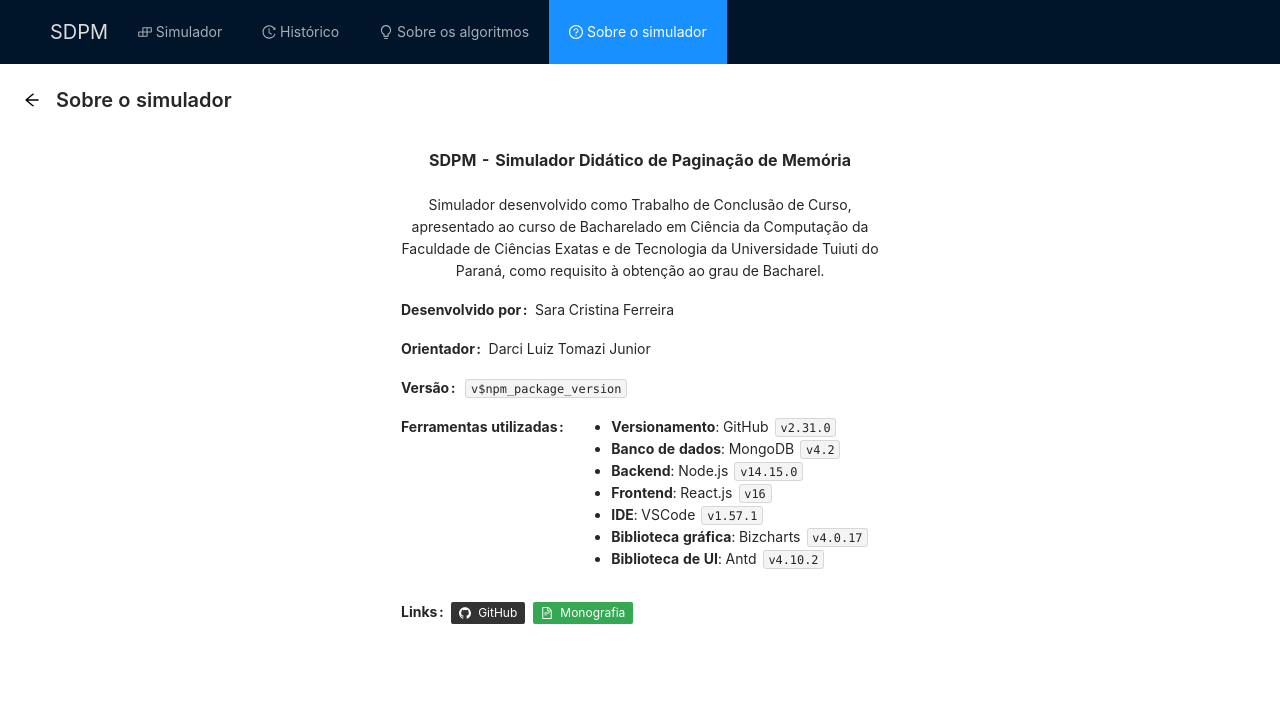
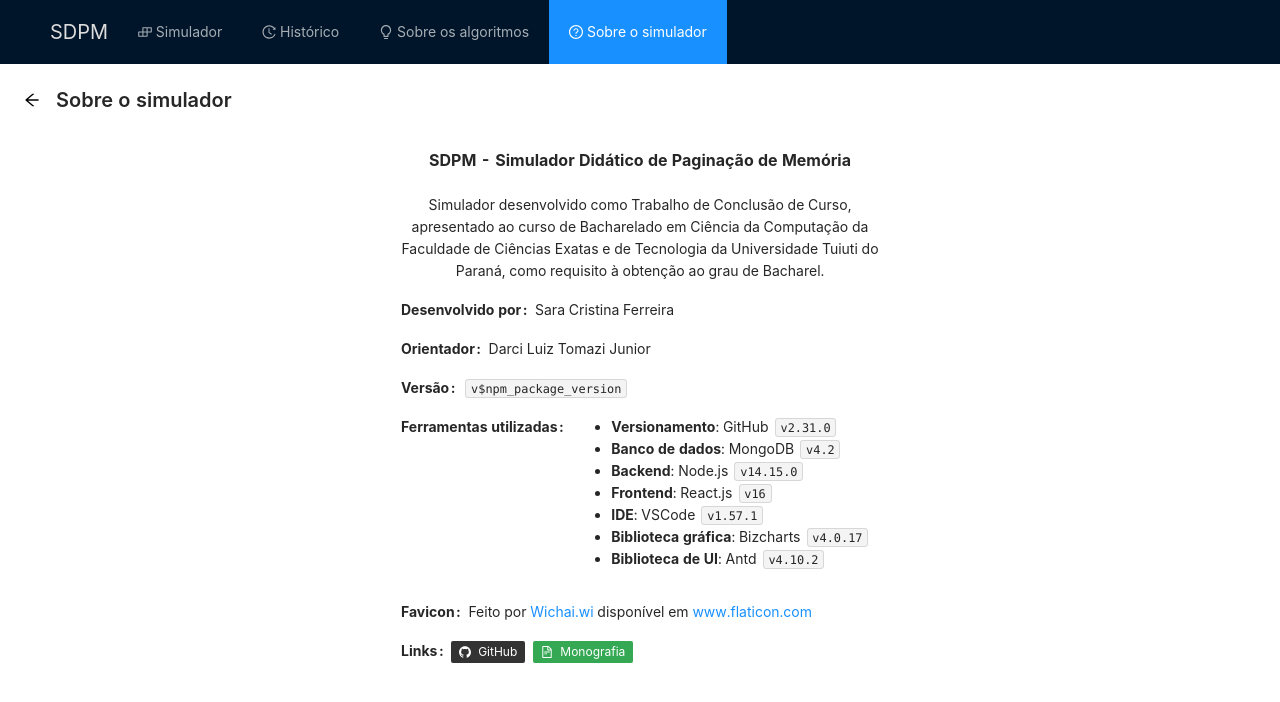
Before and after one commit to ferreirasara/sdpm, a React (Create React App) app in the folder frontend/: page /aboutSimulator in a window 1280 px wide. Shown: the top 702 px of the page. Built offline with nearby package versions, Linux system fonts and the light colour scheme.

Commit message:
feat: change favicon

```diff
--- a/frontend/src/pages/AboutSimulator/AboutSimulatorPage.tsx
+++ b/frontend/src/pages/AboutSimulator/AboutSimulatorPage.tsx
@@ -38,6 +38,9 @@ export default function AboutAlgorithmsPage() {
               {developmentTools}
             </ul>
           </Descriptions.Item>
+          <Descriptions.Item label="Favicon" labelStyle={{ fontWeight: 'bold' }}>
+            <div>Feito por <a href="https://www.flaticon.com/authors/wichaiwi" title="Wichai.wi">Wichai.wi</a> disponível em <a href="https://www.flaticon.com/" title="Flaticon">www.flaticon.com</a></div>
+          </Descriptions.Item>
           <Descriptions.Item label="Links" labelStyle={{ fontWeight: 'bold' }}>
             <Typography.Link href='https://github.com/ferreirasara/sdpm' target="_blank"><Tag icon={<GithubOutlined />} color="#333">GitHub</Tag></Typography.Link>
             {' '}
--- a/frontend/src/pages/Root/SDPMRootPage.tsx
+++ b/frontend/src/pages/Root/SDPMRootPage.tsx
@@ -40,7 +40,7 @@ export default function SDPMRootPage() {
     <BrowserRouter>
       <Layout style={{ height: '100vh', overflow: 'auto', backgroundColor: 'white' }}>
         <Header>
-          <div style={{ float: 'left', color: "#ddd", fontSize: '20px', marginRight: '10px' }}>SDPM</div>
+          <div style={{ float: 'left', fontSize: '20px', marginRight: '10px' }}><NavLink to="/" style={{ color: "#DDD" }}>SDPM</NavLink></div>
           <Menu theme="dark" mode="horizontal" overflowedIndicator={<MenuOutlined />} defaultSelectedKeys={[actualRoute || 'simulator']}>
             {allLinks}
           </Menu>
```
Also changed, not shown: 1 other file (tests, documents, lock files or other folders).
